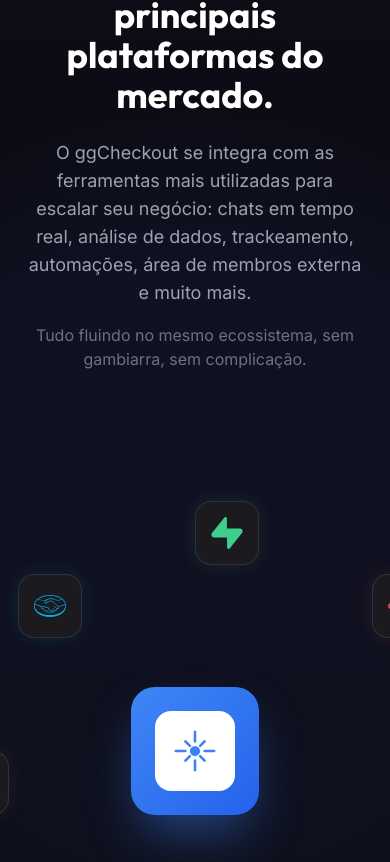
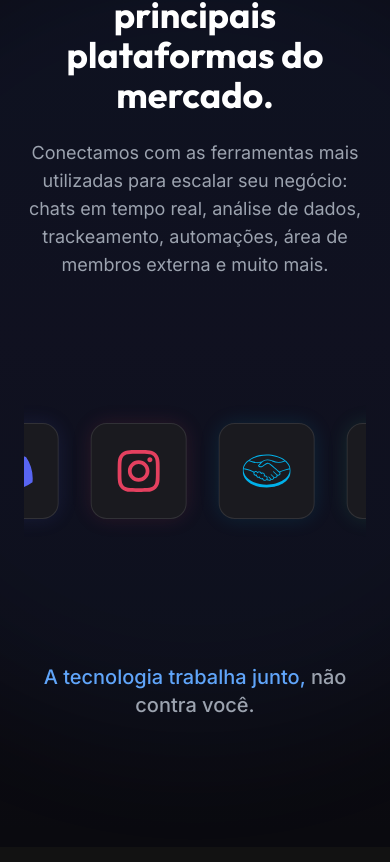
Before and after one commit to usepontox/usepontoxlandingpage, a React (Vite) app: page / in a window 390 px wide. Shown: the part 4402-5264 px from the top of the page. Built offline with nearby package versions, Linux system fonts and the light colour scheme.

Commit message:
refactor: altera animação de integrações para carrossel horizontal e atualiza textos

```diff
--- a/src/components/Integrations.tsx
+++ b/src/components/Integrations.tsx
@@ -1,17 +1,15 @@
 import { motion } from 'framer-motion';
 import { FaFacebook, FaWhatsapp, FaDiscord, FaInstagram } from 'react-icons/fa';
 import { SiSupabase, SiN8N, SiMercadopago } from 'react-icons/si';
-import { ShoppingBag } from 'lucide-react';
 
 const platforms = [
-    { icon: ShoppingBag, name: 'Mercado Livre', color: '#FFE600', delay: 0 },
-    { icon: FaFacebook, name: 'Facebook', color: '#1877F2', delay: 0.5 },
-    { icon: FaWhatsapp, name: 'WhatsApp', color: '#25D366', delay: 1 },
-    { icon: FaDiscord, name: 'Discord', color: '#5865F2', delay: 1.5 },
-    { icon: FaInstagram, name: 'Instagram', color: '#E4405F', delay: 2 },
-    { icon: SiMercadopago, name: 'Mercado Pago', color: '#00B1EA', delay: 2.5 },
-    { icon: SiSupabase, name: 'Supabase', color: '#3ECF8E', delay: 3 },
-    { icon: SiN8N, name: 'n8n', color: '#EA4B71', delay: 3.5 },
+    { icon: FaWhatsapp, name: 'WhatsApp', color: '#25D366' },
+    { icon: FaFacebook, name: 'Facebook', color: '#1877F2' },
+    { icon: FaDiscord, name: 'Discord', color: '#5865F2' },
+    { icon: FaInstagram, name: 'Instagram', color: '#E4405F' },
+    { icon: SiMercadopago, name: 'Mercado Pago', color: '#00B1EA' },
+    { icon: SiSupabase, name: 'Supabase', color: '#3ECF8E' },
+    { icon: SiN8N, name: 'n8n', color: '#EA4B71' },
 ];
 
 export function Integrations() {
@@ -32,110 +30,113 @@ export function Integrations() {
                     <h2 className="text-4xl md:text-5xl font-display font-bold mb-6">
                         <span className="text-blue-400">Conecte-se</span> às principais plataformas do mercado.
                     </h2>
-                    <p className="text-gray-400 text-lg max-w-3xl mx-auto mb-4">
-                        O ggCheckout se integra com as ferramentas mais utilizadas para escalar seu negócio: chats em tempo real, análise de dados, trackeamento, automações, área de membros externa e muito mais.
-                    </p>
-                    <p className="text-gray-500 text-base max-w-2xl mx-auto">
-                        Tudo fluindo no mesmo ecossistema, sem gambiarra, sem complicação.
+                    <p className="text-gray-400 text-lg max-w-3xl mx-auto">
+                        Conectamos com as ferramentas mais utilizadas para escalar seu negócio: chats em tempo real, análise de dados, trackeamento, automações, área de membros externa e muito mais.
                     </p>
                 </motion.div>
 
-                {/* Animated Platform Icons */}
-                <div className="relative h-[600px] flex items-center justify-center">
-                    {/* Central Logo/Icon */}
+                {/* Horizontal Scrolling Platform Icons */}
+                <div className="relative overflow-hidden py-16">
+                    <div className="flex gap-8">
+                        {/* First set of icons */}
                         <motion.div
-                        initial={{ scale: 0, opacity: 0 }}
-                        whileInView={{ scale: 1, opacity: 1 }}
-                        viewport={{ once: true }}
-                        transition={{ duration: 0.8, type: 'spring' }}
-                        className="absolute z-20"
-                    >
-                        <div className="w-32 h-32 md:w-40 md:h-40 rounded-3xl bg-gradient-to-br from-blue-500 to-blue-600 flex items-center justify-center shadow-2xl shadow-blue-500/50 relative">
-                            <div className="absolute inset-0 rounded-3xl bg-gradient-to-br from-blue-400/20 to-transparent animate-pulse" />
-                            <div className="w-20 h-20 md:w-24 md:h-24 bg-white rounded-2xl flex items-center justify-center relative z-10">
-                                <svg viewBox="0 0 100 100" className="w-16 h-16 md:w-20 md:h-20">
-                                    <path
-                                        d="M50 20 L50 35 M50 65 L50 80 M20 50 L35 50 M65 50 L80 50 M35 35 L42 42 M58 58 L65 65 M65 35 L58 42 M42 58 L35 65"
-                                        stroke="#3B82F6"
-                                        strokeWidth="4"
-                                        strokeLinecap="round"
-                                    />
-                                    <circle cx="50" cy="50" r="8" fill="#3B82F6" />
-                                </svg>
-                            </div>
-                        </div>
-                    </motion.div>
-
-                    {/* Orbiting Platform Icons */}
-                    {platforms.map((platform, index) => {
-                        const Icon = platform.icon;
-                        const angle = (index / platforms.length) * 360;
-                        const radius = 250; // Distance from center
-
-                        return (
-                            <motion.div
-                                key={platform.name}
-                                initial={{ opacity: 0, scale: 0 }}
-                                whileInView={{ opacity: 1, scale: 1 }}
-                                viewport={{ once: true }}
+                            className="flex gap-8 shrink-0"
                             animate={{
-                                    rotate: [0, 360],
+                                x: [0, -1400],
                             }}
                             transition={{
-                                    opacity: { delay: platform.delay * 0.1, duration: 0.5 },
-                                    scale: { delay: platform.delay * 0.1, duration: 0.5 },
-                                    rotate: {
-                                        duration: 40,
+                                x: {
+                                    duration: 30,
                                     repeat: Infinity,
                                     ease: 'linear',
-                                        delay: platform.delay * 0.1,
                                 },
                             }}
-                                className="absolute"
-                                style={{
-                                    left: '50%',
-                                    top: '50%',
-                                    marginLeft: `${Math.cos((angle * Math.PI) / 180) * radius}px`,
-                                    marginTop: `${Math.sin((angle * Math.PI) / 180) * radius}px`,
-                                }}
                         >
-                                <motion.div
-                                    whileHover={{ scale: 1.2, y: -5 }}
-                                    animate={{
-                                        rotate: [0, -360],
-                                    }}
-                                    transition={{
-                                        rotate: {
-                                            duration: 40,
-                                            repeat: Infinity,
-                                            ease: 'linear',
-                                            delay: platform.delay * 0.1,
-                                        },
-                                    }}
-                                    className="relative group cursor-pointer"
-                                >
+                            {platforms.map((platform) => {
+                                const Icon = platform.icon;
+                                return (
                                     <div
-                                        className="w-16 h-16 md:w-20 md:h-20 rounded-2xl bg-[#1A1A1F] border border-white/10 flex items-center justify-center shadow-lg transition-all duration-300 group-hover:border-white/30"
+                                        key={`first-${platform.name}`}
+                                        className="w-24 h-24 md:w-28 md:h-28 rounded-2xl bg-[#1A1A1F] border border-white/10 flex items-center justify-center shadow-lg hover:scale-110 transition-transform duration-300 shrink-0"
                                         style={{
                                             boxShadow: `0 0 20px ${platform.color}20`,
                                         }}
                                     >
                                         <Icon
-                                            className="w-8 h-8 md:w-10 md:h-10 transition-all duration-300"
+                                            className="w-12 h-12 md:w-14 md:h-14"
                                             style={{ color: platform.color }}
                                         />
                                     </div>
-
-                                    {/* Tooltip */}
-                                    <div className="absolute -bottom-8 left-1/2 -translate-x-1/2 opacity-0 group-hover:opacity-100 transition-opacity duration-300 whitespace-nowrap">
-                                        <span className="text-xs font-medium text-gray-300 bg-[#1A1A1F] px-3 py-1 rounded-lg border border-white/10">
-                                            {platform.name}
-                                        </span>
-                                    </div>
-                                </motion.div>
-                            </motion.div>
                                 );
                             })}
+                        </motion.div>
+
+                        {/* Second set (duplicate for seamless loop) */}
+                        <motion.div
+                            className="flex gap-8 shrink-0"
+                            animate={{
+                                x: [0, -1400],
+                            }}
+                            transition={{
+                                x: {
+                                    duration: 30,
+                                    repeat: Infinity,
+                                    ease: 'linear',
+                                },
+                            }}
+                        >
+                            {platforms.map((platform) => {
+                                const Icon = platform.icon;
+                                return (
+                                    <div
+                                        key={`second-${platform.name}`}
+                                        className="w-24 h-24 md:w-28 md:h-28 rounded-2xl bg-[#1A1A1F] border border-white/10 flex items-center justify-center shadow-lg hover:scale-110 transition-transform duration-300 shrink-0"
+                                        style={{
+                                            boxShadow: `0 0 20px ${platform.color}20`,
+                                        }}
+                                    >
+                                        <Icon
+                                            className="w-12 h-12 md:w-14 md:h-14"
+                                            style={{ color: platform.color }}
+                                        />
+                                    </div>
+                                );
+                            })}
+                        </motion.div>
+
+                        {/* Third set (for extra smoothness) */}
+                        <motion.div
+                            className="flex gap-8 shrink-0"
+                            animate={{
+                                x: [0, -1400],
+                            }}
+                            transition={{
+                                x: {
+                                    duration: 30,
+                                    repeat: Infinity,
+                                    ease: 'linear',
+                                },
+                            }}
+                        >
+                            {platforms.map((platform) => {
+                                const Icon = platform.icon;
+                                return (
+                                    <div
+                                        key={`third-${platform.name}`}
+                                        className="w-24 h-24 md:w-28 md:h-28 rounded-2xl bg-[#1A1A1F] border border-white/10 flex items-center justify-center shadow-lg hover:scale-110 transition-transform duration-300 shrink-0"
+                                        style={{
+                                            boxShadow: `0 0 20px ${platform.color}20`,
+                                        }}
+                                    >
+                                        <Icon
+                                            className="w-12 h-12 md:w-14 md:h-14"
+                                            style={{ color: platform.color }}
+                                        />
+                                    </div>
+                                );
+                            })}
+                        </motion.div>
+                    </div>
                 </div>
 
                 {/* Tagline */}
@@ -147,7 +148,6 @@ export function Integrations() {
                     className="text-center mt-20"
                 >
                     <p className="text-xl md:text-2xl font-medium">
-                        <span className="text-gray-400">Você vende.</span>{' '}
                         <span className="text-blue-400">A tecnologia trabalha junto,</span>{' '}
                         <span className="text-gray-400">não contra você.</span>
                     </p>
```
Lines whose indentation alone changed are shown as unchanged.
